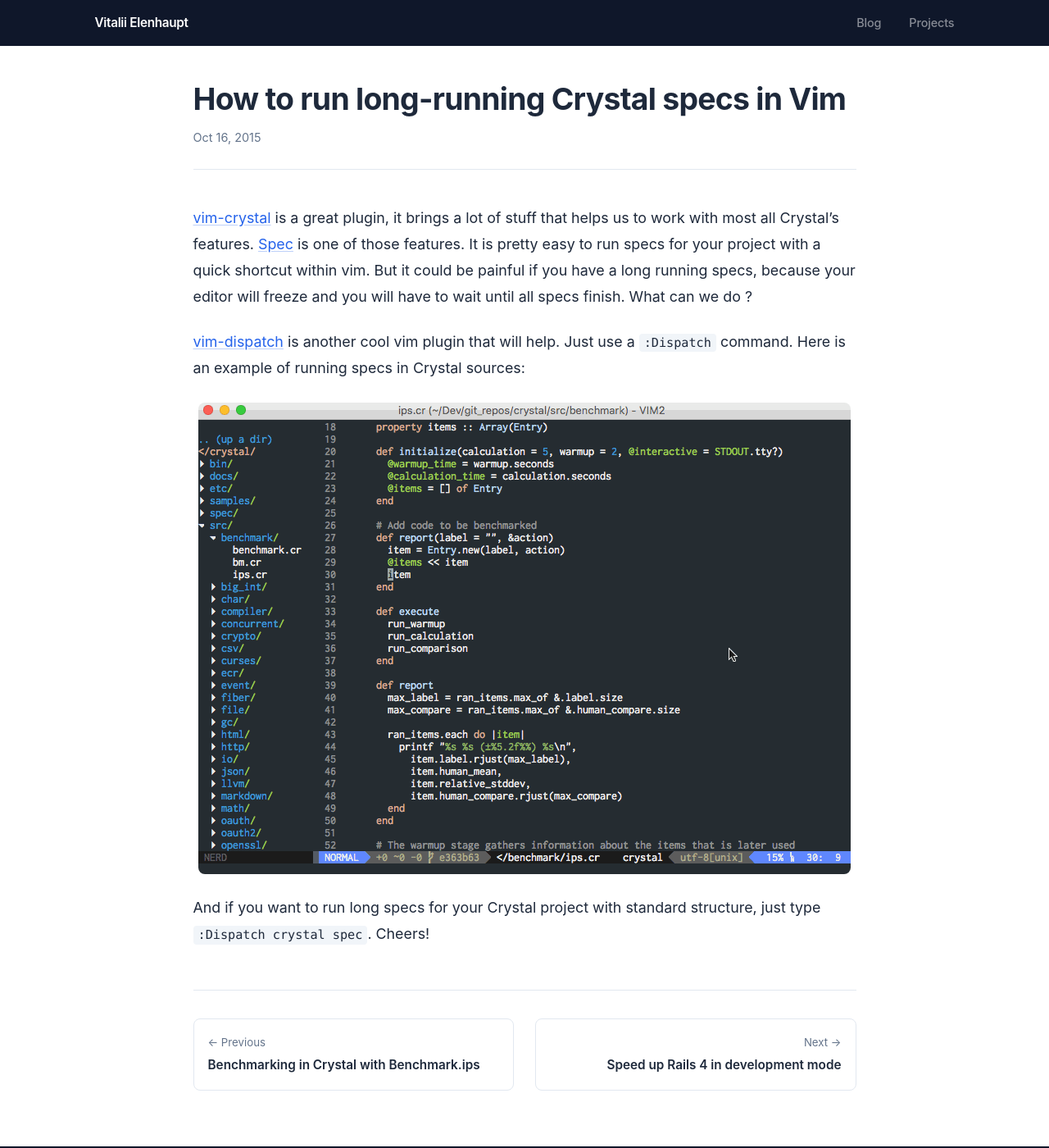
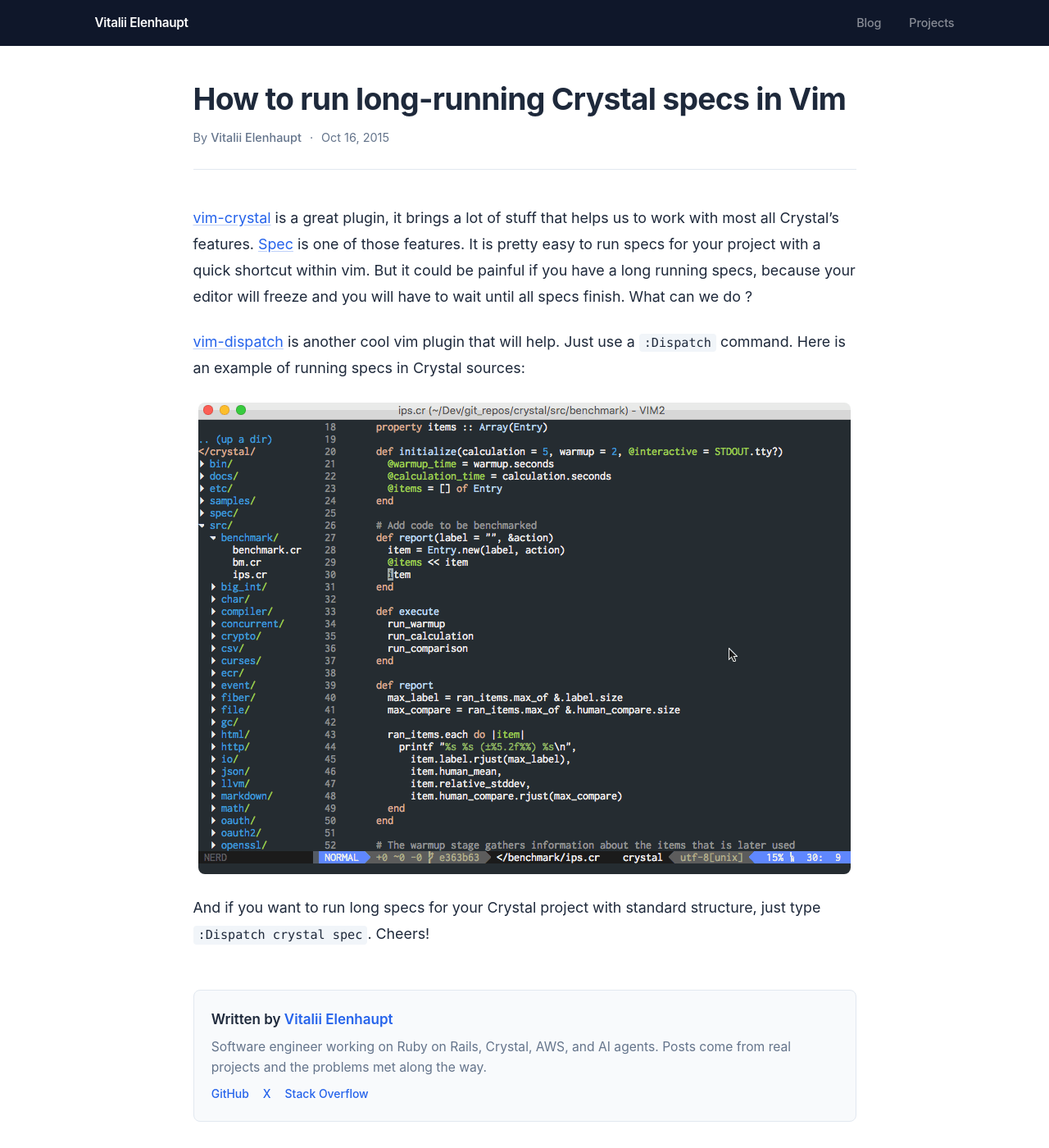
Before and after one commit to veelenga/veelenga.github.io, a Jekyll site: the page built from _posts/2015-10-16-how-to-run-long-running-crystal-specs-in-vim.markdown, in a window 1280 px wide and 1400 px high. Shown: the whole window at 82% size. Built offline with Jekyll 4.4.1, drawn with Linux system fonts in a browser that asks for light colours; some of the changed text lies outside the part shown.

Commit message:
feat: add byline, author box and related posts to post pages

```diff
--- /dev/null
+++ b/_includes/author-box.html
@@ -0,0 +1,11 @@
+<aside class="author-box">
+  <div class="author-box__body">
+    <p class="author-box__name">Written by <a href="https://github.com/{{ site.author.github }}" rel="author">{{ site.author.name }}</a></p>
+    <p class="author-box__bio">Software engineer working on Ruby on Rails, Crystal, AWS, and AI agents. Posts come from real projects and the problems met along the way.</p>
+    <p class="author-box__links">
+      <a href="https://github.com/{{ site.author.github }}" target="_blank" rel="noopener">GitHub</a>
+      <a href="https://x.com/{{ site.author.twitter }}" target="_blank" rel="noopener">X</a>
+      <a href="https://stackoverflow.com/users/{{ site.author.stackoverflow }}" target="_blank" rel="noopener">Stack Overflow</a>
+    </p>
+  </div>
+</aside>
--- a/_includes/footer.html
+++ b/_includes/footer.html
@@ -2,7 +2,7 @@
   <div class="footer__inner">
     <div class="footer__links">
       <a href="https://github.com/{{ site.author.github }}" target="_blank" rel="noopener">GitHub</a>
-      <a href="https://twitter.com/{{ site.author.twitter }}" target="_blank" rel="noopener">Twitter</a>
+      <a href="https://x.com/{{ site.author.twitter }}" target="_blank" rel="noopener">X</a>
       <a href="https://medium.com/@{{ site.author.medium }}" target="_blank" rel="noopener">Medium</a>
       <a href="mailto:{{ site.author.email }}">Email</a>
     </div>
--- a/_includes/project_entry
+++ b/_includes/project_entry
@@ -19,6 +19,10 @@
     <p class="project-description">{{ include.sup }}</p>
   {% endif %}
 
+  {% if include.post %}
+    <p class="project-post"><a href="{{ include.post }}">Read the post &rarr;</a></p>
+  {% endif %}
+
   {% if include.logo_ref %}
     <div class="project-image">
       <a href="{{include.ref}}">
--- /dev/null
+++ b/_includes/related-posts.html
@@ -0,0 +1,29 @@
+{% assign three_shared = "" | split: "" %}
+{% assign two_shared = "" | split: "" %}
+{% assign one_shared = "" | split: "" %}
+{% for post in site.posts %}
+  {% if post.url == page.url %}{% continue %}{% endif %}
+  {% assign union = page.tags | concat: post.tags | uniq %}
+  {% assign shared = page.tags.size | plus: post.tags.size | minus: union.size %}
+  {% if shared >= 3 %}
+    {% assign three_shared = three_shared | push: post %}
+  {% elsif shared == 2 %}
+    {% assign two_shared = two_shared | push: post %}
+  {% elsif shared == 1 %}
+    {% assign one_shared = one_shared | push: post %}
+  {% endif %}
+{% endfor %}
+{% assign related = three_shared | concat: two_shared | concat: one_shared %}
+{% if related.size > 0 %}
+<section class="related">
+  <h2 class="related__title">Related posts</h2>
+  <ul class="related__list">
+    {% for post in related limit: 3 %}
+      <li class="related__item">
+        <a href="{{ post.url }}" class="related__link">{{ post.title }}</a>
+        <time class="related__date" datetime="{{ post.date | date_to_xmlschema }}">{{ post.date | date: "%b %Y" }}</time>
+      </li>
+    {% endfor %}
+  </ul>
+</section>
+{% endif %}
--- a/_layouts/home.html
+++ b/_layouts/home.html
@@ -13,7 +13,7 @@
 
     <div class="hero__social">
       <a href="https://github.com/{{ site.author.github }}" target="_blank" rel="noopener" aria-label="GitHub">{% include icons/github.svg %}</a>
-      <a href="https://twitter.com/{{ site.author.twitter }}" target="_blank" rel="noopener" aria-label="Twitter">{% include icons/twitter.svg %}</a>
+      <a href="https://x.com/{{ site.author.twitter }}" target="_blank" rel="noopener" aria-label="X">{% include icons/twitter.svg %}</a>
       <a href="mailto:{{ site.author.email }}" aria-label="Email">{% include icons/email.svg %}</a>
       <a href="https://medium.com/@{{ site.author.medium }}" target="_blank" rel="noopener" aria-label="Medium">{% include icons/medium.svg %}</a>
       <a href="https://stackoverflow.com/users/{{ site.author.stackoverflow }}" target="_blank" rel="noopener" aria-label="Stack Overflow">{% include icons/stackoverflow.svg %}</a>
--- a/_layouts/post.html
+++ b/_layouts/post.html
@@ -6,7 +6,13 @@
   <header class="post__header">
     <h1 class="post__title">{{ page.title }}</h1>
     <div class="post__meta">
+      <span class="post__author">By <a href="https://github.com/{{ site.author.github }}" rel="author">{{ site.author.name }}</a></span>
+      <span class="post__meta-sep">&middot;</span>
       <time datetime="{{ page.date | date_to_xmlschema }}">{{ page.date | date: "%b %-d, %Y" }}</time>
+      {% if page.last_modified_at %}
+        <span class="post__meta-sep">&middot;</span>
+        <span>Updated <time datetime="{{ page.last_modified_at | date_to_xmlschema }}">{{ page.last_modified_at | date: "%b %-d, %Y" }}</time></span>
+      {% endif %}
       {% assign words = page.content | strip_html | number_of_words %}
       {% if words >= 180 %}
         <span class="post__meta-sep">&middot;</span>
@@ -18,6 +24,10 @@
   <div class="post__content">
     {{ content }}
   </div>
+
+  {% include author-box.html %}
+
+  {% include related-posts.html %}
 
   <nav class="post__nav">
     {% if page.previous %}
--- a/assets/css/style.css
+++ b/assets/css/style.css
@@ -836,3 +836,91 @@
     padding-right: 1rem;
   }
 }
+
+/* ==========================================================================
+   Post tags, author box, related posts
+   ========================================================================== */
+
+.post__author a {
+  color: inherit;
+  font-weight: 500;
+}
+
+.author-box {
+  display: flex;
+  gap: 1rem;
+  align-items: flex-start;
+  margin-top: 3rem;
+  padding: 1.25rem;
+  border: 1px solid var(--color-border);
+  border-radius: 8px;
+  background: var(--color-bg-subtle);
+}
+
+.author-box__name {
+  font-weight: 600;
+  margin: 0 0 0.35rem;
+}
+
+.author-box__bio {
+  font-size: 0.92rem;
+  color: var(--color-text-muted);
+  margin: 0 0 0.5rem;
+  line-height: 1.6;
+}
+
+.author-box__links {
+  display: flex;
+  gap: 1rem;
+  margin: 0;
+  font-size: 0.82rem;
+  font-weight: 500;
+}
+
+.related {
+  margin-top: 2.5rem;
+}
+
+.related__title {
+  font-size: 1.1rem;
+  font-weight: 600;
+  margin-bottom: 0.75rem;
+}
+
+.related__list {
+  list-style: none;
+  padding: 0;
+  margin: 0;
+}
+
+.related__item {
+  display: flex;
+  justify-content: space-between;
+  gap: 1rem;
+  padding: 0.6rem 0;
+  border-bottom: 1px solid var(--color-border);
+}
+
+.related__link {
+  font-weight: 500;
+}
+
+.related__date {
+  font-size: 0.82rem;
+  color: var(--color-text-muted);
+  white-space: nowrap;
+}
+
+
+.project-post {
+  font-size: 0.88rem;
+  font-weight: 500;
+  margin: 0.25rem 0 0.75rem;
+}
+
+@media (max-width: 640px) {
+  .related__item {
+    flex-direction: column;
+    gap: 0.15rem;
+  }
+}
```
Also changed, not shown: _pages/projects.md (+4 -0 lines).
